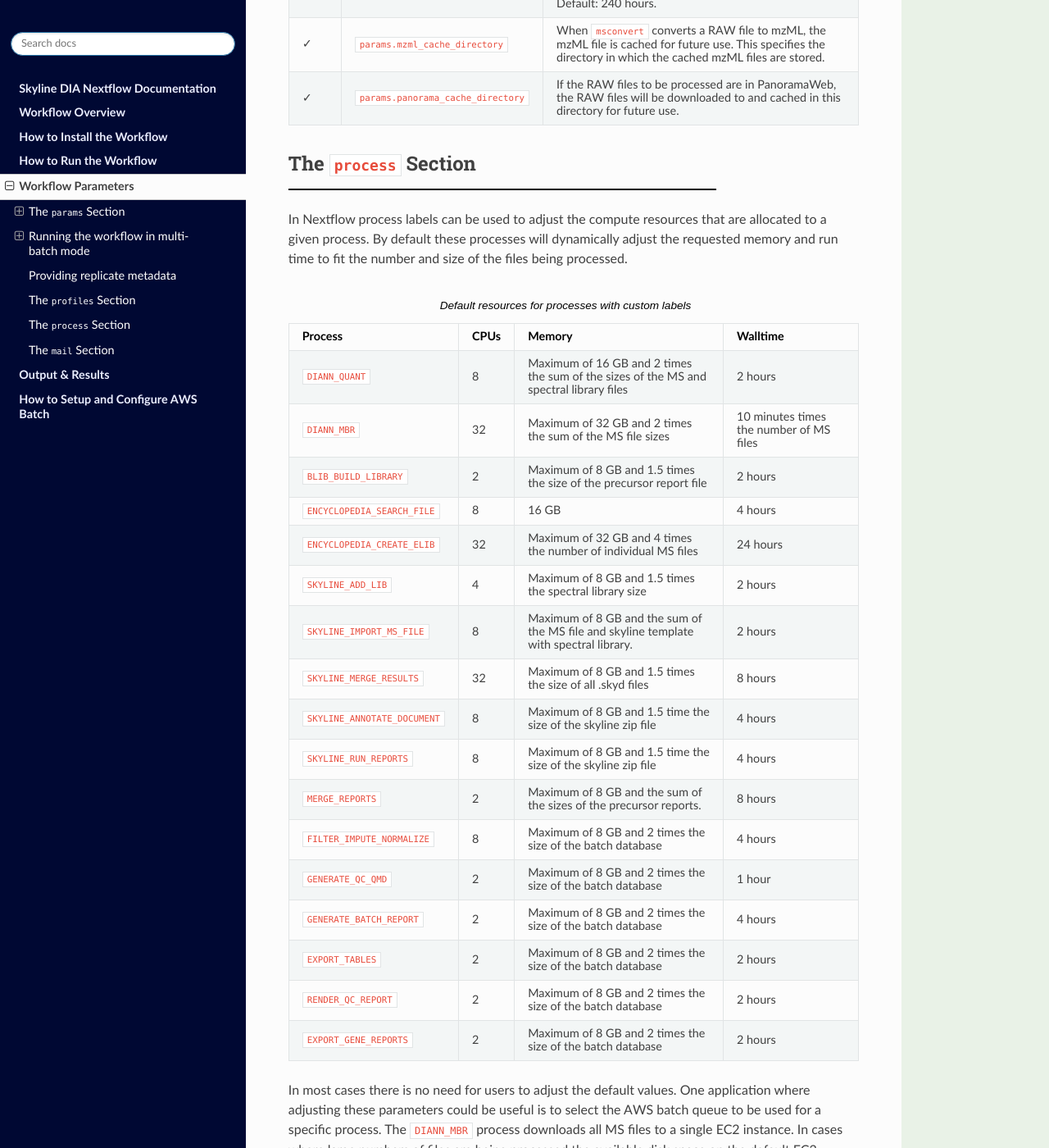
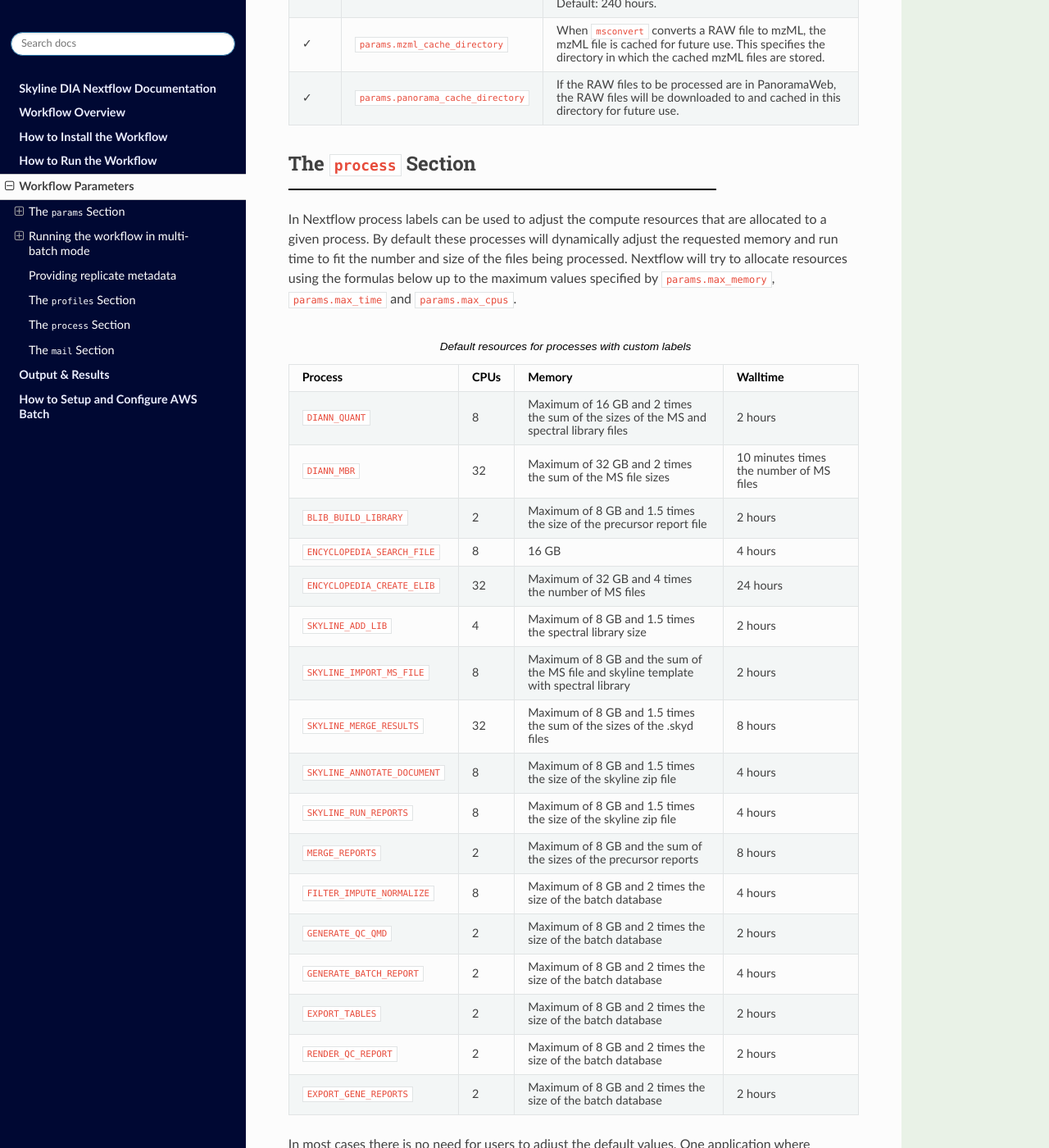
Before and after one commit to mriffle/nf-skyline-dia-ms, a Sphinx documentation site: the page built from docs/source/workflow_parameters.rst, in a window 1280 px wide and 1400 px high, scrolled down 9200 px. Shown: the whole window at 82% size. Built offline with Sphinx 7.4.7 and the Read the Docs theme 3.1.0, drawn with Linux system fonts in a browser that asks for light colours.

Commit message:
Updates to process section in documentation

```diff
--- a/docs/source/workflow_parameters.rst
+++ b/docs/source/workflow_parameters.rst
@@ -428,6 +428,7 @@
 
 In Nextflow process labels can be used to adjust the compute resources that are allocated to a given process.
 By default these processes will dynamically adjust the requested memory and run time to fit the number and size of the files being processed.
+Nextflow will try to allocate resources using the formulas below up to the maximum values specified by ``params.max_memory``, ``params.max_time`` and ``params.max_cpus``.
 
 .. list-table:: Default resources for processes with custom labels
    :widths: 15 5 50 30
@@ -455,7 +456,7 @@
      - 4 hours
    * - ``ENCYCLOPEDIA_CREATE_ELIB``
      - 32
-     - Maximum of 32 GB and 4 times the number of individual MS files
+     - Maximum of 32 GB and 4 times the number of MS files
      - 24 hours
    * - ``SKYLINE_ADD_LIB``
      - 4
@@ -463,23 +464,23 @@
      - 2 hours
    * - ``SKYLINE_IMPORT_MS_FILE``
      - 8
-     - Maximum of 8 GB and the sum of the MS file and skyline template with spectral library.
+     - Maximum of 8 GB and the sum of the MS file and skyline template with spectral library
      - 2 hours
    * - ``SKYLINE_MERGE_RESULTS``
      - 32
-     - Maximum of 8 GB and 1.5 times the size of all .skyd files
+     - Maximum of 8 GB and 1.5 times the sum of the sizes of the .skyd files
      - 8 hours
    * - ``SKYLINE_ANNOTATE_DOCUMENT``
      - 8
-     - Maximum of 8 GB and 1.5 time the size of the skyline zip file
+     - Maximum of 8 GB and 1.5 times the size of the skyline zip file
      - 4 hours
    * - ``SKYLINE_RUN_REPORTS``
      - 8
-     - Maximum of 8 GB and 1.5 time the size of the skyline zip file
+     - Maximum of 8 GB and 1.5 times the size of the skyline zip file
      - 4 hours
    * - ``MERGE_REPORTS``
      - 2
-     - Maximum of 8 GB and the sum of the sizes of the precursor reports.
+     - Maximum of 8 GB and the sum of the sizes of the precursor reports
      - 8 hours
    * - ``FILTER_IMPUTE_NORMALIZE``
      - 8
@@ -488,7 +489,7 @@
    * - ``GENERATE_QC_QMD``
      - 2
      - Maximum of 8 GB and 2 times the size of the batch database
-     - 1 hour
+     - 2 hours
    * - ``GENERATE_BATCH_REPORT``
      - 2
      - Maximum of 8 GB and 2 times the size of the batch database
```
Also changed, not shown: 1 other file.
